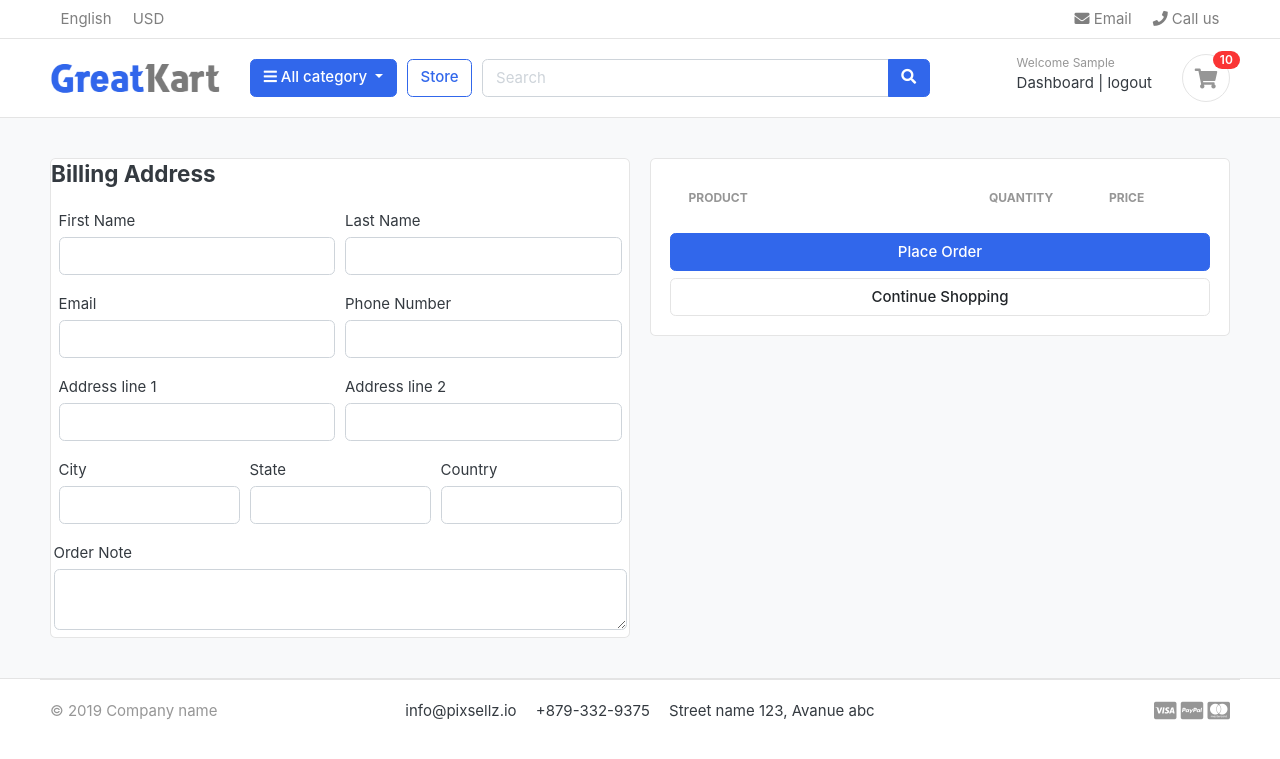
After one commit to fatemeh-askari/django-project, a Django app: page /cart/checkout/ in a window 1280 px wide. The commit adds this page. Shown: the top 759 px of the page. Run offline with Django 4.2, Linux system fonts and the light colour scheme; a user stored in the database is signed in; tables that the repository leaves empty hold one stand-in row (values such as "Sample post"); lists and menus that the app fills with data are empty; parts of the project's set-up code (start-up, migrations or seed data) failed here and were passed over; some libraries are stand-ins or nearby versions; some web fonts are replaced.

Commit message:
Cart Counter

```diff
--- a/carts/context_processors.py
+++ b/carts/context_processors.py
@@ -9,7 +9,11 @@ def counter(request):
     else:
         try:
             cart = Cart.objects.filter(cart_id=_cart_id(request))
-            cart_items = CartItem.objects.all().filter(cart=cart[:1])
+            if request.user.is_authenticated:
+                cart_items = CartItem.objects.all().filter(user=request.user)
+            else:
+                cart_items = CartItem.objects.all().filter(cart=cart[:1])
+
             for cart_item in cart_items:
                 cart_count += cart_item.quantity
         except Cart.DoesNotExist:
--- a/carts/models.py
+++ b/carts/models.py
@@ -1,4 +1,6 @@
 from django.db import models
+
+from accounts.models import Account
 from store.models import Product, Variation
 
 
@@ -12,9 +14,10 @@ class Cart(models.Model):
 
 
 class CartItem(models.Model):
+    user = models.ForeignKey(Account, on_delete=models.CASCADE, null=True)
     product = models.ForeignKey(Product, on_delete=models.CASCADE)
     variations = models.ManyToManyField(Variation, blank=True)
-    cart = models.ForeignKey(Cart, on_delete=models.CASCADE)
+    cart = models.ForeignKey(Cart, on_delete=models.CASCADE, null=True)
     quantity = models.IntegerField()
     is_active = models.BooleanField(default=True)
 
--- a/carts/urls.py
+++ b/carts/urls.py
@@ -6,4 +6,6 @@ urlpatterns = [
     path('add_cart/<int:product_id>/', views.add_cart, name='add_cart'),
     path('remove_cart/<int:product_id>/<int:cart_item_id>/', views.remove_cart, name='remove_cart'),
     path('remove_cart_item/<int:product_id>/<int:cart_item_id>/', views.remove_cart_item, name='remove_cart_item'),
+
+    path('checkout/', views.checkout, name='checkout')
 ]
--- a/carts/views.py
+++ b/carts/views.py
@@ -3,6 +3,7 @@ from django.http import HttpResponse
 from django.shortcuts import render, redirect, get_object_or_404
 from carts.models import Cart, CartItem
 from store.models import Product, Variation
+from django.contrib.auth.decorators import login_required
 
 
 # Create your views here.
@@ -112,6 +113,34 @@ def cart(request, total=0, quantity=0, cart_items=None):
     try:
         tax = 0
         grand_total = 0
+        if request.user.is_authenticated:
+            cart_items = CartItem.objects.filter(user=request.user, is_active=True)
+        else:
+            cart = Cart.objects.get(cart_id=_cart_id(request))
+            cart_items = CartItem.objects.filter(cart=cart, is_active=True)
+
+        for cart_item in cart_items:
+            total += (cart_item.product.price * cart_item.quantity)
+            quantity += cart_item.quantity
+        tax = (2 * total) / 100
+        grand_total = total + tax
+    except ObjectDoesNotExist:
+        pass  # just ignore
+    context = {
+        'total': total,
+        'quantity': quantity,
+        'cart_items': cart_items,
+        'tax': tax,
+        'garnd_total': grand_total,
+    }
+    return render(request, 'store/cart.html', context)
+
+
+@login_required(login_url='login')
+def checkout(request, total=0, quantity=0, cart_items=None):
+    try:
+        tax = 0
+        grand_total = 0
         cart = Cart.objects.get(cart_id=_cart_id(request))
         cart_items = CartItem.objects.filter(cart=cart, is_active=True)
         for cart_item in cart_items:
@@ -128,4 +157,4 @@ def cart(request, total=0, quantity=0, cart_items=None):
         'tax': tax,
         'garnd_total': grand_total,
     }
-    return render(request, 'store/cart.html', context)
+    return render(request, 'store/checkout.html', context)
--- a/templates/store/cart.html
+++ b/templates/store/cart.html
@@ -114,7 +114,7 @@
 			<p class="text-center mb-3">
 				<img src="{% static './images/misc/payments.png' %}" height="26">
 			</p>
-			<a href="./place-order.html" class="btn btn-primary btn-block"> Checkout </a>
+			<a href="{% url 'checkout' %}" class="btn btn-primary btn-block"> Checkout </a>
 			<a href="{% url 'store' %}" class="btn btn-light btn-block">Continue Shopping</a>
 		</div> <!-- card-body.// -->
 		</div> <!-- card.// -->
--- /dev/null
+++ b/templates/store/checkout.html
@@ -0,0 +1,151 @@
+{% extends 'base.html' %}
+{% load static %}
+
+{% block content %}
+<section class="section-content padding-y bg">
+<div class="container">
+
+<!-- ============================ COMPONENT 1 ================================= -->
+    <div class="row">
+	<aside class="col-lg-6">
+<div class="card">
+    <div class="cart-body">
+        <h4 class="cart-title mb-4">Billing Address</h4>
+        <form action="" method="POST" class="m-2">
+            {% csrf_token %}
+            <div class="form-row">
+                <div class="col form-group">
+                    <label for="">First Name</label>
+                    <input type="text" name="first_name" class="form-control" required>
+                </div>
+                <div class="col form-group">
+                    <label for="">Last Name</label>
+                    <input type="text" name="last_name" class="form-control" required>
+                </div>
+            </div>
+
+            <div class="form-row">
+                <div class="col form-group">
+                    <label for="">Email</label>
+                    <input type="email" name="email" class="form-control" required>
+                </div>
+                <div class="col form-group">
+                    <label for="">Phone Number</label>
+                    <input type="text" name="phone" class="form-control" required>
+                </div>
+            </div>
+
+            <div class="form-row">
+                <div class="col form-group">
+                    <label for="">Address line 1</label>
+                    <input type="text" name="address_line_1" class="form-control" required>
+                </div>
+                <div class="col form-group">
+                    <label for="">Address line 2</label>
+                    <input type="text" name="address_line_2" class="form-control">
+                </div>
+            </div>
+
+              <div class="form-row">
+                <div class="col form-group">
+                    <label for="">City</label>
+                    <input type="text" name="city" class="form-control" required>
+                </div>
+                <div class="col form-group">
+                    <label for="">State</label>
+                    <input type="text" name="state" class="form-control" required>
+                </div>
+                <div class="col form-group">
+                    <label for="">Country</label>
+                    <input type="text" name="country" class="form-control" required>
+                </div>
+            </div>
+
+            <div class="form-row">
+                    <label for="">Order Note</label>
+                    <textarea name="order_note" rows="2" class="form-control"></textarea>
+            </div>
+
+    </div>
+</div> <!-- card.// -->
+
+	</aside> <!-- col.// -->
+	<aside class="col-lg-6">
+
+		<div class="card">
+		<div class="card-body">
+
+            <table class="table table-borderless table-shopping-cart">
+<thead class="text-muted">
+<tr class="small text-uppercase">
+  <th scope="col">Product</th>
+  <th scope="col" width="120">Quantity</th>
+  <th scope="col" width="120">Price</th>
+</tr>
+</thead>
+<tbody>
+
+
+
+
+
+{% for cart_item in cart_items %}
+<tr>
+	<td>
+		<figure class="itemside align-items-center">
+			<div class="aside"><img src="{{ cart_item.product.images.url }}" class="img-sm"></div>
+			<figcaption class="info">
+				<a href="{{ cart_item.product.get_url }}" class="title text-dark">{{ cart_item.product.product_name }}</a>
+				<p class="text-muted small">
+                    {% if cart_item.variations.all %}
+                        {% for item in cart_item.variations.all %}
+                            {{ item.variation_category | capfirst }} : {{ item.variation_value | capfirst }} <br>
+                        {% endfor %}
+                    {% endif %}
+                </p>
+
+{#                <p class="text-muted small">#}
+{#                {% if cart_item.variations.all %}#}
+{#                    {% for variation in cart_item.variations.all %}#}
+{#                        {{ variation.variation_category |capfirst }} : {{ variation.variation_value | capfirst }} <br>#}
+{#                    {% endfor %}#}
+{#                #}
+{#                {% endif %}#}
+{#                </p>#}
+			</figcaption>
+		</figure>
+	</td>
+	<td>
+		<label for="">{{ cart_item.quantity }}</label>
+	</td>
+	<td>
+		<div class="price-wrap">
+			<var class="price">$ {{ cart_item.sub_total }}</var>
+			<small class="text-muted"> $ {{ cart_item.product.price }}</small>
+		</div> <!-- price-wrap .// -->
+	</td>
+
+</tr>
+{% endfor %}
+
+</tbody>
+</table>
+
+
+            <button type="submit" name="submit" class="btn btn-primary btn-block">Place Order</button>
+			<a href="{% url 'store' %}" class="btn btn-light btn-block">Continue Shopping</a>
+
+        </form>
+		</div> <!-- card-body.// -->
+		</div> <!-- card.// -->
+
+</aside> <!-- col.// -->
+
+
+</div> <!-- row.// -->
+
+<!-- ============================ COMPONENT 1 END .// ================================= -->
+</div>
+</section>
+
+{% endblock %}
```
Also changed, not shown: accounts/views.py (+14 -0 lines).
